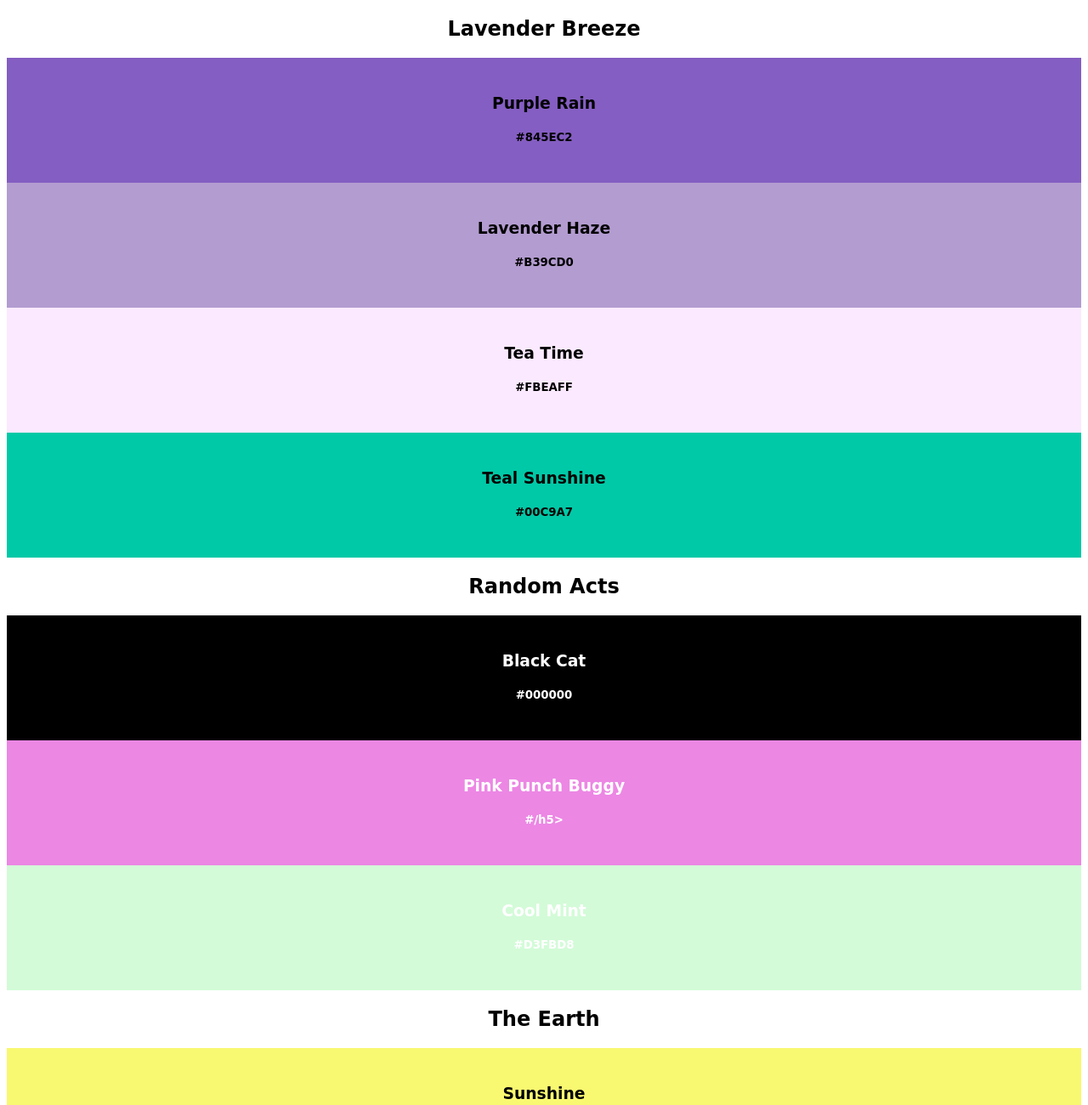
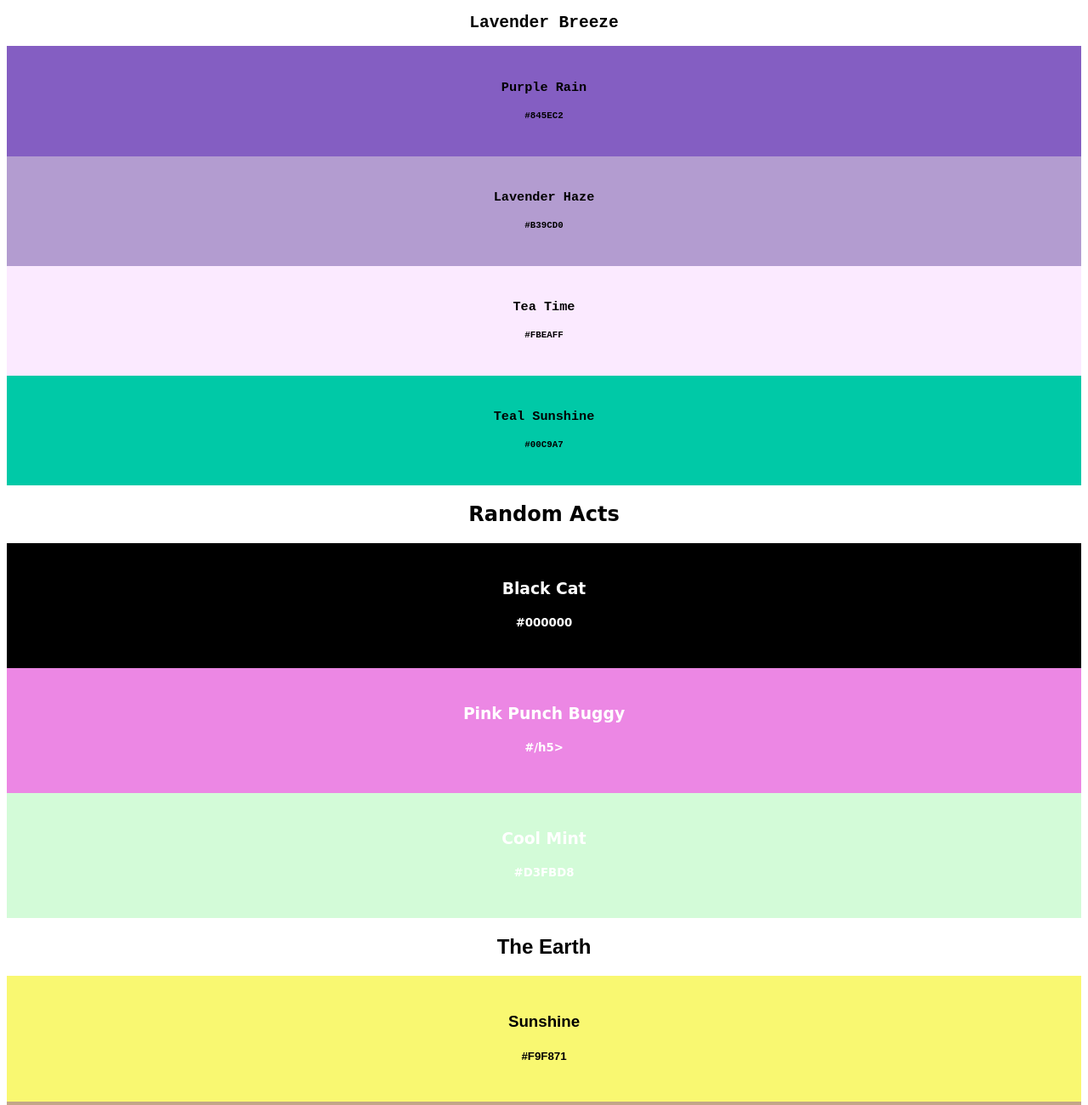
Before and after one commit to Bieleaber/Bieleaber.github.io, a plain HTML site: page color-palettes/index.html in a window 1280 px wide. Shown: the top 1300 px of the page at 85% size. Drawn offline with Linux system fonts and the light colour scheme.

Commit message:
color palettes

```diff
--- a/color-palettes/css/styles.css
+++ b/color-palettes/css/styles.css
@@ -1,9 +1,9 @@
 #p1head {
     text-align: center;
-    font-family: cursive;
+    font-family: monospace;
 }
 .p1div {
-    font-family: cursive;
+    font-family: monospace;
     text-align: center;
     padding: 24px;
 }
@@ -46,10 +46,10 @@
 }
 #p3head {
     text-align: center;
-    font-family: cursive;
+    font-family: sans-serif;
 }
 .p3div {
-    font-family: cursive;
+    font-family: sans-serif;
     text-align: center;
     padding: 24px;
 }
```
